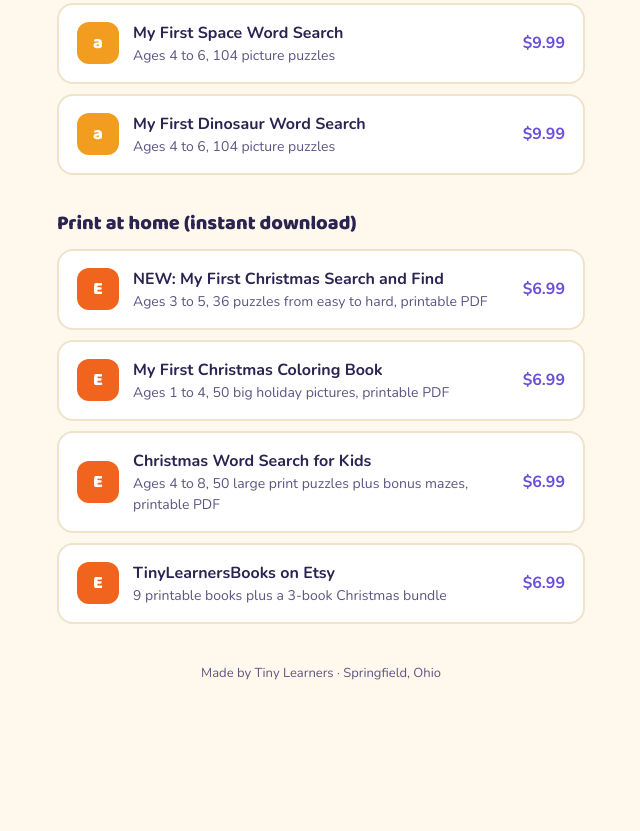
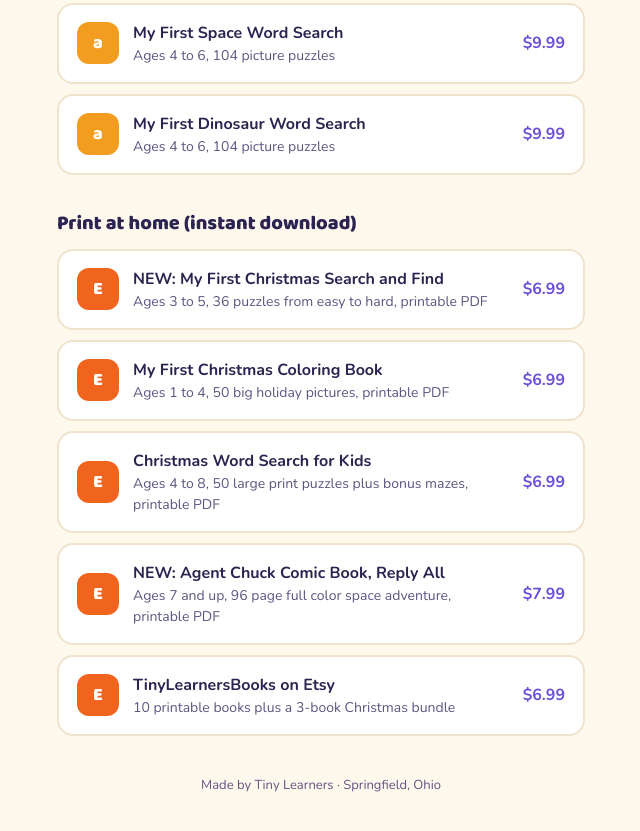
Before and after one commit to tinylearnerscreator/tinylearnerscreator.github.io, a plain HTML site: page links.html in a window 1280 px wide. Shown: the part 1186-2017 px from the top of the page, without its empty margins (319-959 px from the left). Before the commit the page ends 1925 px from the top, so only its background shows below. Drawn offline with nearby package versions, Linux system fonts and the light colour scheme.

Commit message:
Links page: add Agent Chuck comic book on Etsy, 10 printable books

```diff
--- a/links.html
+++ b/links.html
@@ -116,9 +116,14 @@ footer{text-align:center;color:var(--muted);font-size:13px;margin-top:40px}
     <span>Christmas Word Search for Kids<span class="sub">Ages 4 to 8, 50 large print puzzles plus bonus mazes, printable PDF</span></span>
     <span class="price">$6.99</span>
   </a>
+  <a class="btn" href="https://www.etsy.com/listing/4616712001" target="_blank" rel="noopener">
+    <span class="dot etsy">E</span>
+    <span>NEW: Agent Chuck Comic Book, Reply All<span class="sub">Ages 7 and up, 96 page full color space adventure, printable PDF</span></span>
+    <span class="price">$7.99</span>
+  </a>
   <a class="btn" href="https://tinylearnersbooks.etsy.com" target="_blank" rel="noopener">
     <span class="dot etsy">E</span>
-    <span>TinyLearnersBooks on Etsy<span class="sub">9 printable books plus a 3-book Christmas bundle</span></span>
+    <span>TinyLearnersBooks on Etsy<span class="sub">10 printable books plus a 3-book Christmas bundle</span></span>
     <span class="price">$6.99</span>
   </a>
 
```
